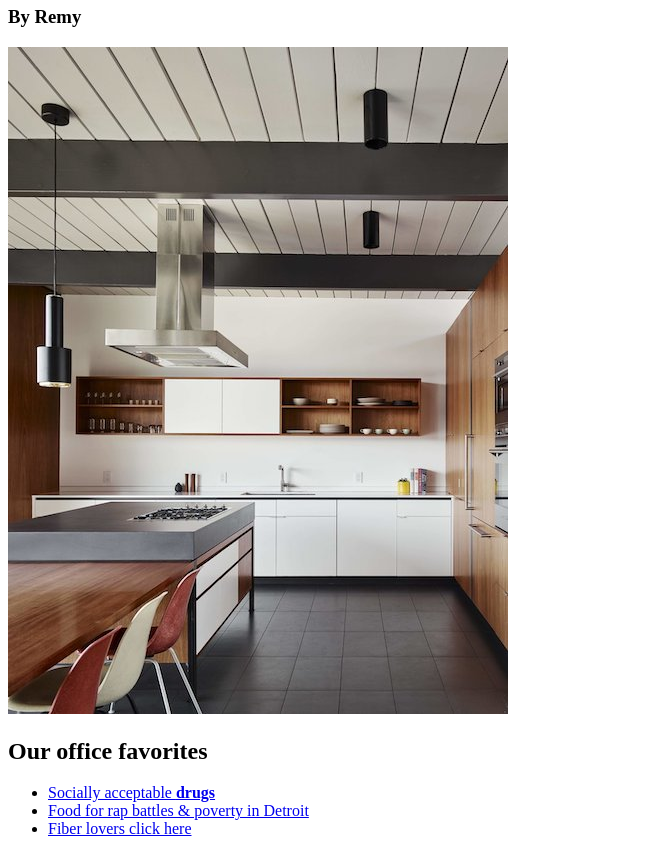
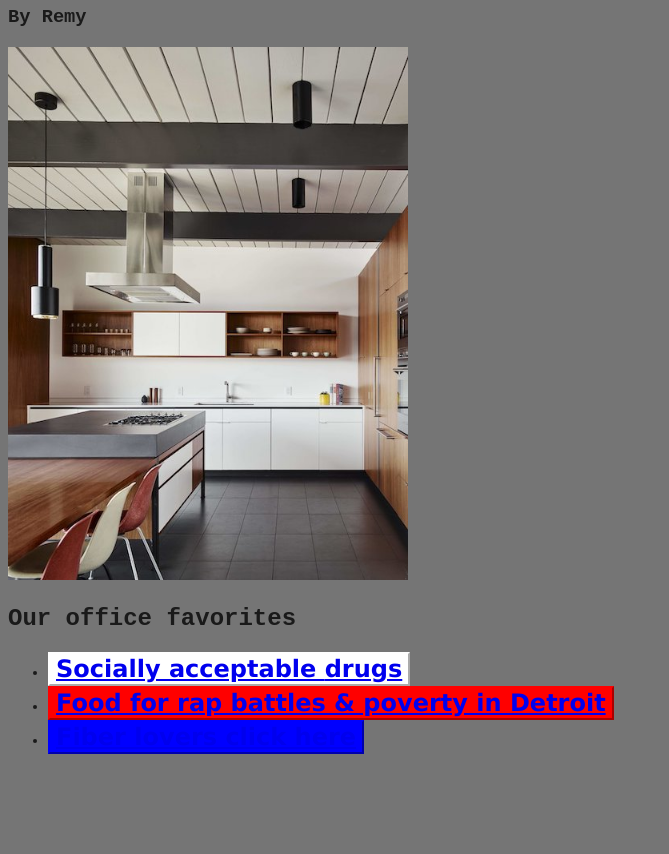
Before and after one commit to Remfrawg/odin-recipes, a plain HTML site: page index.html in a window 1280 px wide. Shown: the part 74-928 px from the top of the page, without its empty margins (0-669 px from the left). After the commit the page ends 844 px from the top, so only its background shows below. Drawn offline with Linux system fonts and the light colour scheme.

Commit message:
Added basic CSS

```diff
--- a/index.html
+++ b/index.html
@@ -2,9 +2,8 @@
 <html lang="en">
 <head>
     <meta charset="UTF-8">
-    <meta http-equiv="X-UA-Compatible" content="IE=edge">
-    <meta name="viewport" content="width=, initial-scale=1.0">
     <title>TOP Recipes (TOPR)</title>
+   <link rel="stylesheet" href="style.css">
 </head>
 <body>
     <h1>Official Odin Recipes</h1>
@@ -12,9 +11,10 @@
     <img src="images/kitchen.jpeg" alt="a good place to cook">
     <strong><h2>Our office favorites</h2></strong>
     <ul>
-        <li><a href="recipes/coffee.html">Socially acceptable <strong>drugs</strong></a></li>
-        <li><a href="recipes/eminem.html">Food for rap battles & poverty in Detroit</a></li>
-        <li><a href="recipes/wood.html">Fiber lovers click here</a></li>
+        <li><button><a href="recipes/coffee.html">Socially acceptable <strong>drugs</strong></a></button></li>
+        <li><button class = "sec"><a href="recipes/eminem.html">Food for rap battles & poverty in Detroit</a></button></li>
+        <li><button class ='thir'><a href="recipes/wood.html">Fiber lovers click here</a></button></li>
+
     </ul>
 </body>
 </html>
--- /dev/null
+++ b/recipe_styles.css
@@ -0,0 +1,17 @@
+/*css for recipes*/
+body{
+    font-family: 'Courier New', Courier, monospace;
+}
+img{
+    height: auto;
+    width: 50%;
+}
+html {
+    background-color: rgba(117, 117, 117, 1);
+}
+ul, ol, p{
+    color: white;
+}
+h1{
+    font-style: italic;
+}
--- /dev/null
+++ b/style.css
@@ -0,0 +1,31 @@
+/*css for HTML recipes website*/
+html {
+    background-color: rgba(117, 117, 117, 1);
+}
+img {
+    height:auto;
+    width: 400px;
+}
+body {
+    font-family: 'Courier New', Courier, monospace;
+    color: rgba(26, 26, 26, 1);
+}
+h1{
+   font-style: italic;
+}
+
+button {
+    font-weight: bold;
+    font-family: Verdana, Geneva, Tahoma, sans-serif;
+    background-color: white;
+    font-size: 24px;
+    border-color: white;
+}
+button.sec {
+    background-color: red;
+    border-color: red;
+}
+button.thir{
+    background-color: blue;
+    border-color: blue;
+}
```
Also changed, not shown: recipes/coffee.html (+1 -0 lines), recipes/eminem.html (+1 -0 lines), recipes/wood.html (+1 -0 lines), 1 other file.
